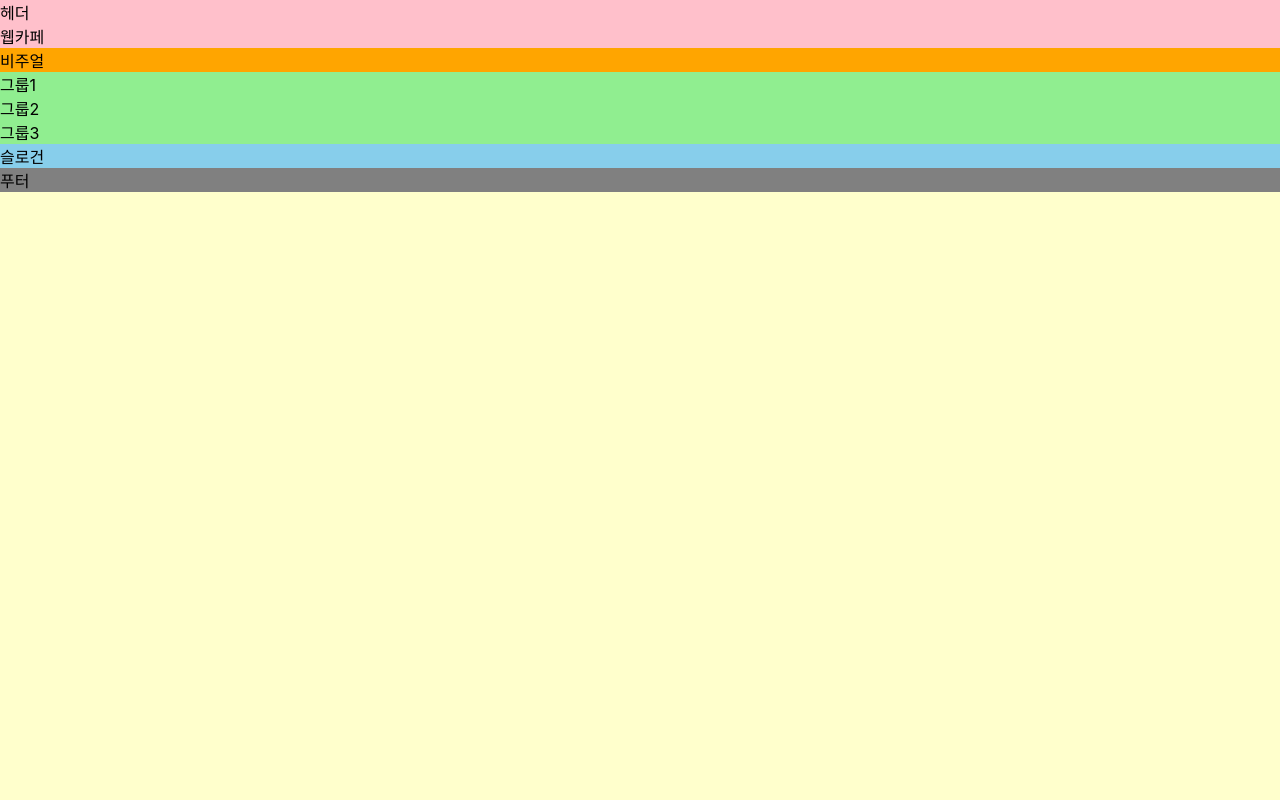
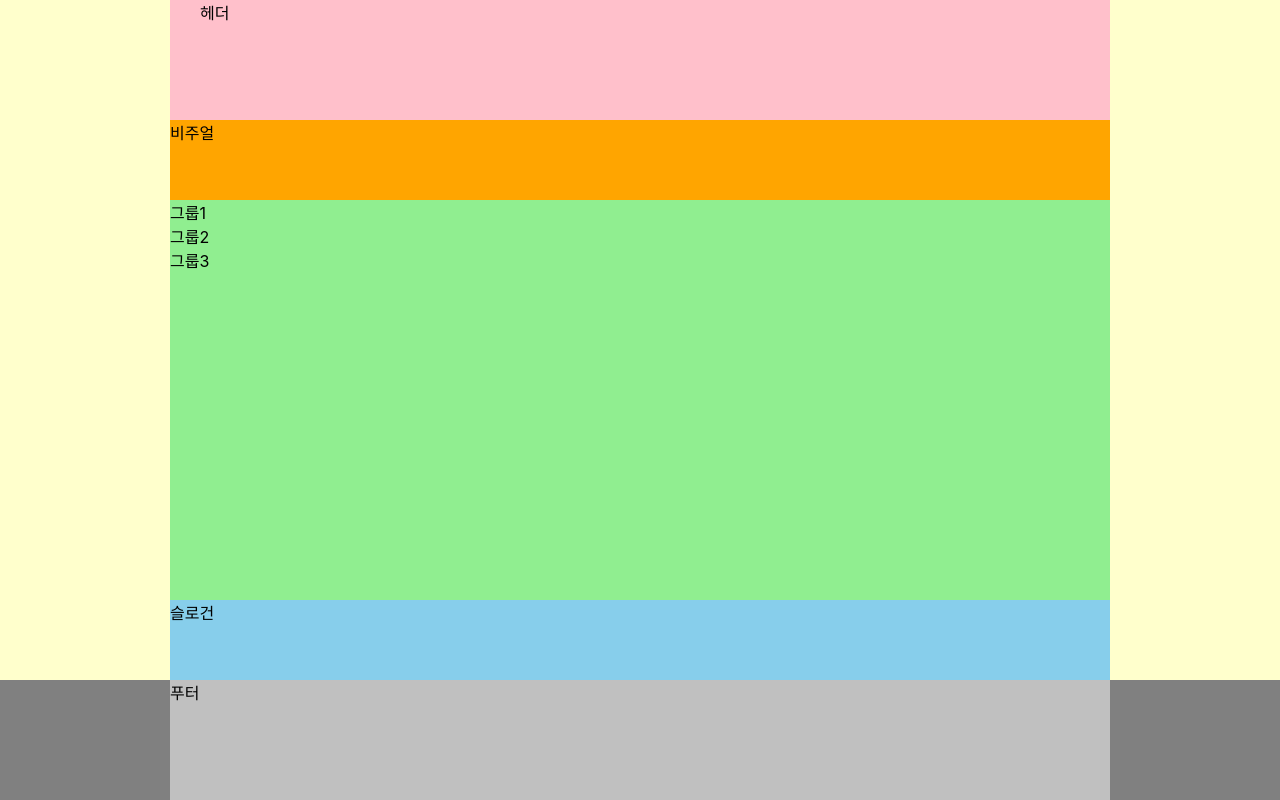
Before and after one commit to luckydoyun/likelion_HTML5, a website: page index.html in a window 1280 px wide. Drawn offline with Linux system fonts and the light colour scheme; a web font is replaced by a local one.

Commit message:
2022.12.01 webcafe layout declare

```diff
--- a/index.html
+++ b/index.html
@@ -12,7 +12,6 @@
 
 <body>
   <header class="header">헤더
-    <h1>웹카페</h1>
   </header>
   <div class="visual">비주얼</div>
   <main class="main">
@@ -23,7 +22,7 @@
   <article class="slogan">슬로건</article>
 
   <footer class="footer">
-    <div class="fotter-inner">
+    <div class="footer-inner">
       푸터
     </div>
   </footer>
--- a/styles/style.css
+++ b/styles/style.css
@@ -1,25 +1,63 @@
 @import url(./normalize.css);
 @import url(./reset.css);
 
-
+/* 본문 스타일 */
 body {
   background:#ffc;
+  /* Issue 대비를 위해 마지막은... sans-serif */
   font-family: "Pretendard Variable", Pretendard, -apple-system, BlinkMacSystemFont, system-ui, Roboto, "Helvetica Neue", "Segoe UI", "Apple SD Gothic Neo", "Noto Sans KR", "Malgun Gothic", "Apple Color Emoji", "Segoe UI Emoji", "Segoe UI Symbol", sans-serif;
 
 }
 
+/* 레이아웃 */
+/* selector grouping */
+.header, .visual, .main, .slogan, .footer-inner {
+  width: 940px;
+  box-sizing: border-box;
+  /* content-box = width + padding + border + margin */
+  /* border-box = (width + padding + border) + margin */
+  margin: 0 auto;
+  /* margin에만 존재하는 auto 키워드 , 남는 크기에 대해 왼쪽, 오른쪽을 기준으로 나뉘어진다.*/
+
+}
+
+/* 헤더 */
+/* vh는 브라우저의 비율에 따라 달라진다. */
 .header {
   background: pink;
+  padding: 0 30px;
+  /*
+  shotend 표기법
+  , 0 -> 위 아래 , 30-> 왼쪽 오른쪽
+  top을 기준으로 시계방향
+  */
+  height: 15vh;
 }
+
+/* 비주얼 */
 .visual {
   background: orange;
+  height: 10vh;
 }
+
+/* 메인 */
 .main {
   background: lightgreen;
+  height: 50vh;
 }
+
+/* 슬로건 */
 .slogan {
   background: skyblue;
+  height: 10vh;
 }
+
+/* 푸터 */
 .footer {
   background: gray
 }
+
+.footer-inner {
+  background: silver;
+  height: 15vh;
+}
```
